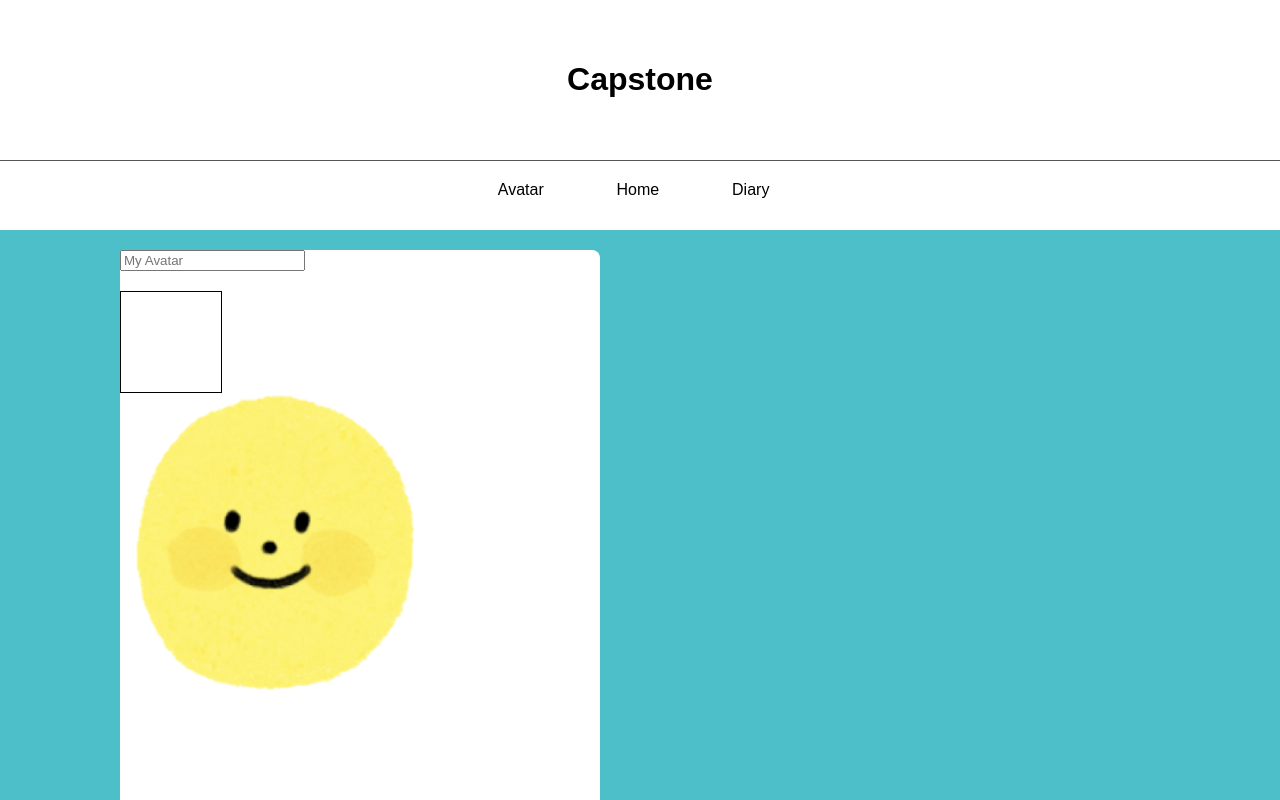
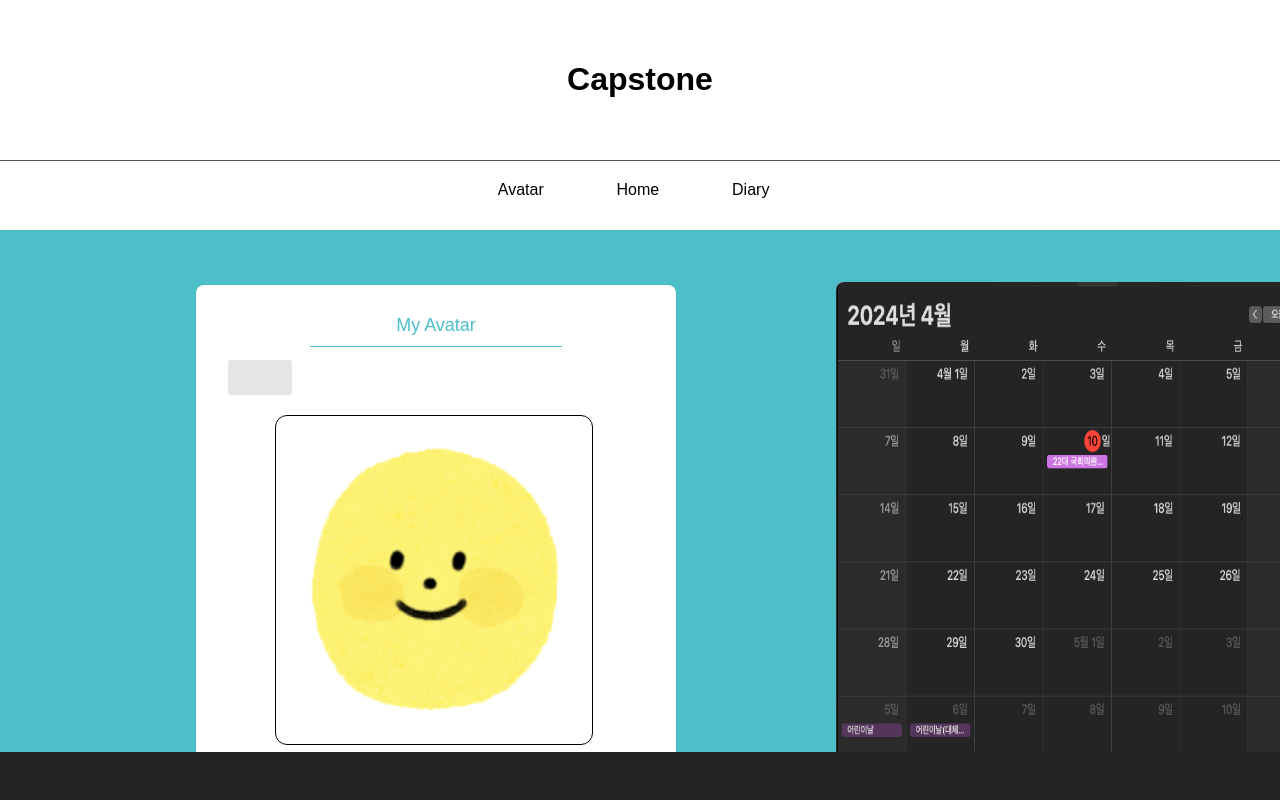
Before and after one commit to SKHU-Capstone-Design/Frontend, a React (Vite) app: page /user/home in a window 1280 px wide. Shown: the top 800 px of the page. Built offline with nearby package versions, Linux system fonts and the light colour scheme.

Commit message:
styles: 메인 홈페이지 css 및 홈페이지에서  아바타 닉네임 설정, 수정

```diff
--- a/src/Pages/realHome.tsx
+++ b/src/Pages/realHome.tsx
@@ -2,6 +2,8 @@ import '../Styles/realhome.less';
 import Navbar from './Navbar';
 import { useState, useEffect } from 'react';
 import avatarImg from "../public/avatar.png";
+import calendarImg from "../public/calendar.png";
+import { Link } from 'react-router-dom';
 
 
 function RealHome() {
@@ -34,6 +36,7 @@ function RealHome() {
                         <div className='avatar_nicknamebox'>
                             <input
                                 type="text"
+                                id='avatarname'
                                 value={avtarname}
                                 onChange={ChangeAvatarName}
                                 placeholder="My Avatar"
@@ -43,10 +46,13 @@ function RealHome() {
                         <div className='avatar_imgbox'>
                             <img src={avatarImg} alt="avatar" />
                     </div>
-                    <div className='mydiary'></div>
+                    <div className='mydiary'>
+                        <img src={calendarImg} alt='calendar' />
+                    </div>
                 </div>
             </div>
         </div>
+        <div className='home_footer'></div>
     </div>
     );
 }
--- a/src/Styles/realhome.less
+++ b/src/Styles/realhome.less
@@ -5,7 +5,7 @@ body{
 .realhomewrap2 {
   background-color: #4CBFC8;
   width: 100%;
-  height: 100vh;
+  height: 100%;
   margin-top: 0.7em;
   padding: 20px;
   display: flex;
@@ -18,26 +18,83 @@ body{
   width: 30em;
   height: 30em;
   border-radius: 8px;
+  margin-top: 40px;
 }
 
 .myavatar {
-  margin-left: 100px;
+  margin-left: 11em;
+  text-align: center;
+  margin-top: 2.2em;
 }
 
 .mydiary{
-  margin-right: 140px;
+    margin-right: 140px;
+    position: relative;
+    left: 40em;
+    bottom: 15em;
+}
+
+.mydiary img{
+  width: 100%;
+    height: 100%;
+    border-radius: 8px;
+    margin: 0;
+    padding: 0;
 }
 
 .avatar_levelbox{
   display: flex;
   justify-content: space-between;
   margin-top: 20px;
-  border: 1px solid black;
-  width: 100px;
-  height: 100px;
+  width: 4em;
+  height: 2.2em;
+  position: relative;
+  left: 2em;
+  top: 0.8em;
+  border-radius: 3px;
+  border: none;
+  background: #E5E5E5;
 }
 
 .avatar_imgbox{
   width: 100px;
   height: 100px;
 }
+
+.avatar_imgbox img{
+  width: 16em;
+    margin: 0 10px;
+    position: relative;
+    top: 33px;
+    left: 69px;
+    border: 1px solid black;
+    border-radius: 12px;
+    padding: 30px;
+}
+
+
+#avatarname{
+  position: relative;
+  top: 20px;
+  padding: 10px;
+  border: none;
+  border-bottom: 1px solid #4CBFC8;
+  color: #4CBFC8;
+  text-align: center;
+  font-size: large;
+
+}
+
+#avatarname::placeholder {
+  color: #4CBFC8;
+  text-align: center;
+  font-size: large;
+}
+.home_footer{
+  background-color: #242424;
+  position: fixed;
+  bottom: 0;
+  width: 100%;
+  height: 3em;
+
+}
```
Also changed, not shown: src/Pages/Avatar.tsx (added), src/Styles/signup3.less (line endings or trailing spaces), src/public/calendar.png (added).
